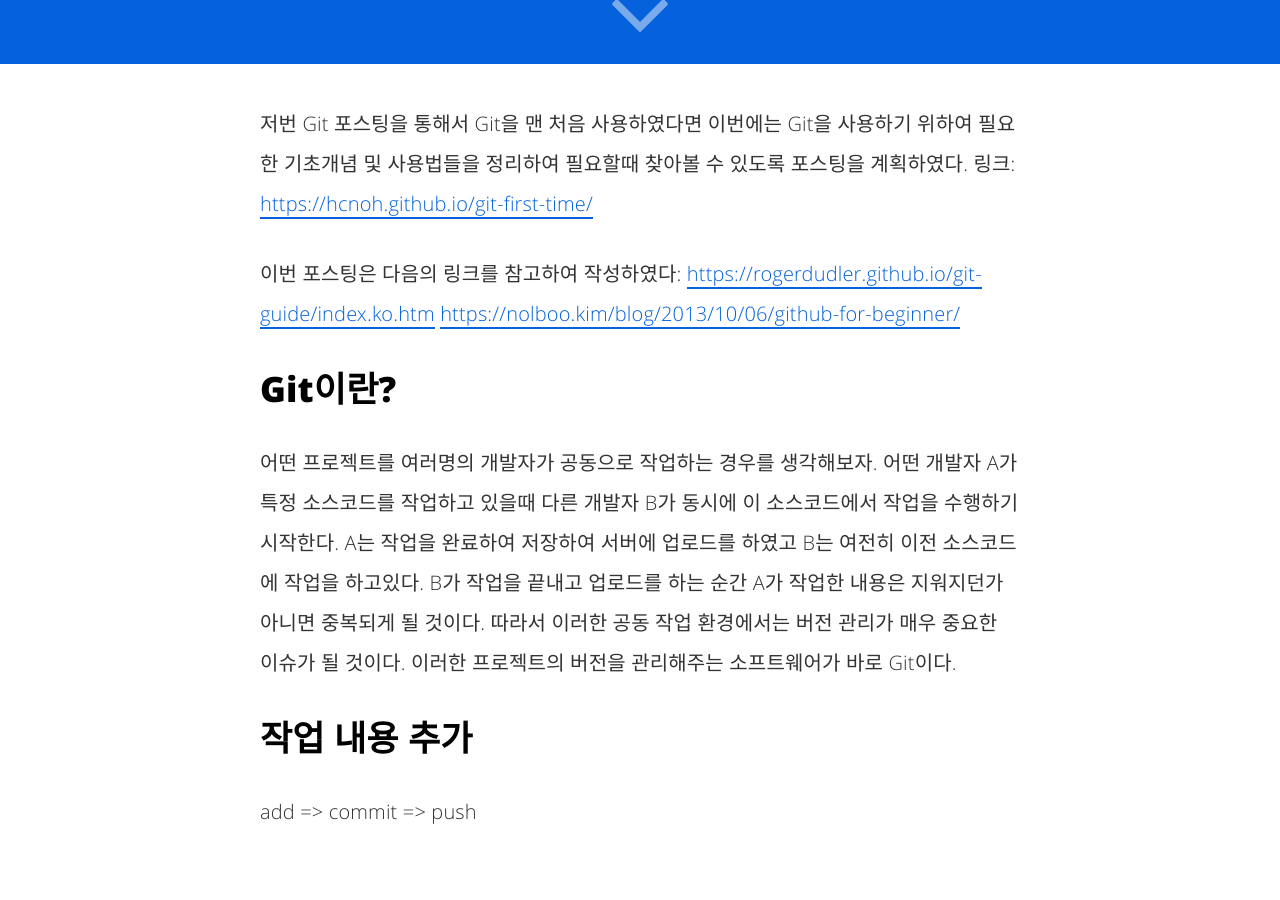
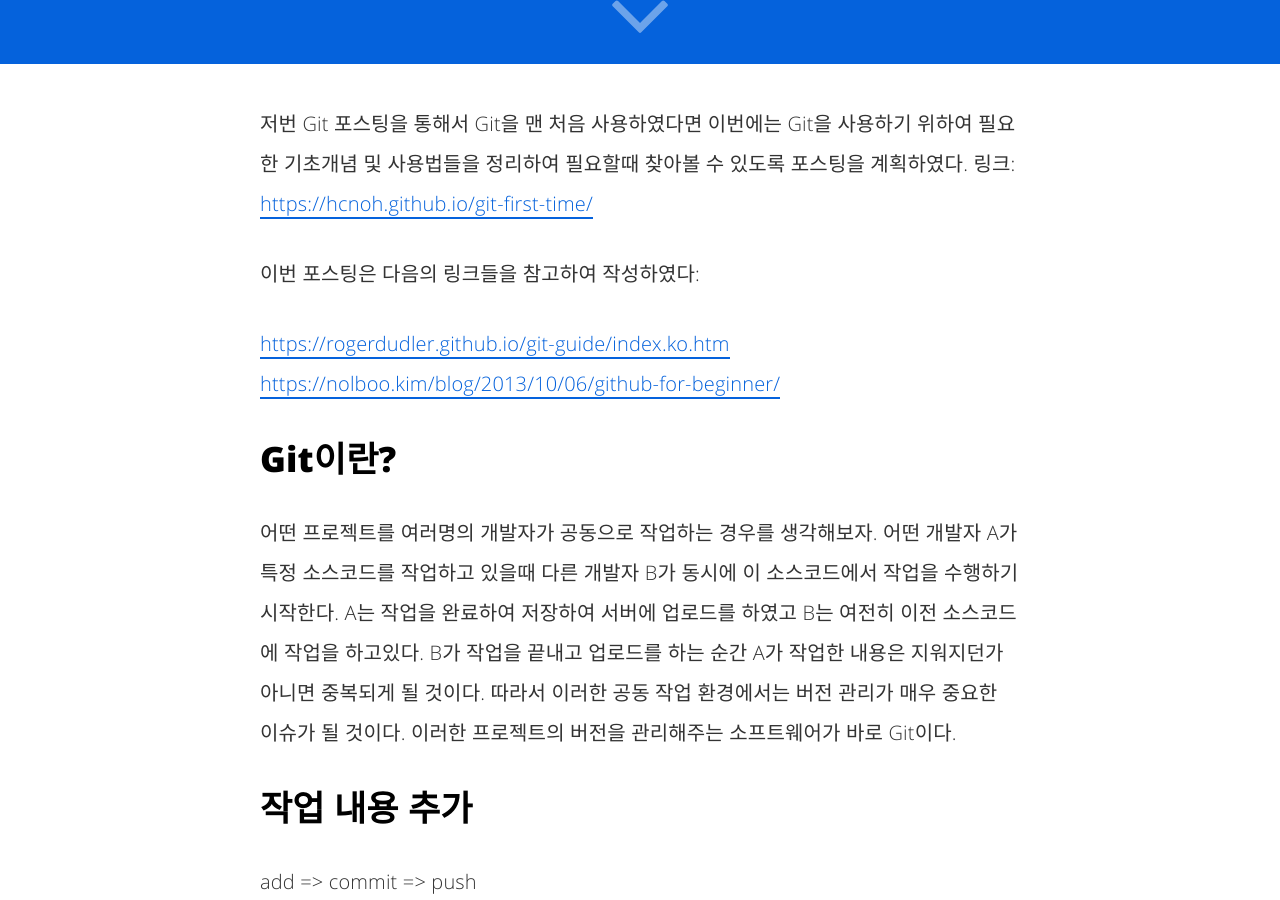
Before and after one commit to hcnoh/blog-prev, a Jekyll site: the page built from _posts/2018-08-20-git-basic-usage.md, in a window 1280 px wide and 900 px high, scrolled down 836 px. Built offline with Jekyll 4.4.1, drawn with Linux system fonts in a browser that asks for light colours; comment, search, counter and statistics services are not loaded.

Commit message:
Update 2018-08-20-git-basic-usage.md

```diff
--- a/_posts/2018-08-20-git-basic-usage.md
+++ b/_posts/2018-08-20-git-basic-usage.md
@@ -13,7 +13,8 @@ twitter_text: 'Git 기본 사용법'
 
 저번 Git 포스팅을 통해서 Git을 맨 처음 사용하였다면 이번에는 Git을 사용하기 위하여 필요한 기초개념 및 사용법들을 정리하여 필요할때 찾아볼 수 있도록 포스팅을 계획하였다. 링크: [https://hcnoh.github.io/git-first-time/](https://hcnoh.github.io/git-first-time/)
 
-이번 포스팅은 다음의 링크를 참고하여 작성하였다:
+이번 포스팅은 다음의 링크들을 참고하여 작성하였다:
+
 [https://rogerdudler.github.io/git-guide/index.ko.htm](https://rogerdudler.github.io/git-guide/index.ko.html)
 [https://nolboo.kim/blog/2013/10/06/github-for-beginner/](https://nolboo.kim/blog/2013/10/06/github-for-beginner/)
 
```
